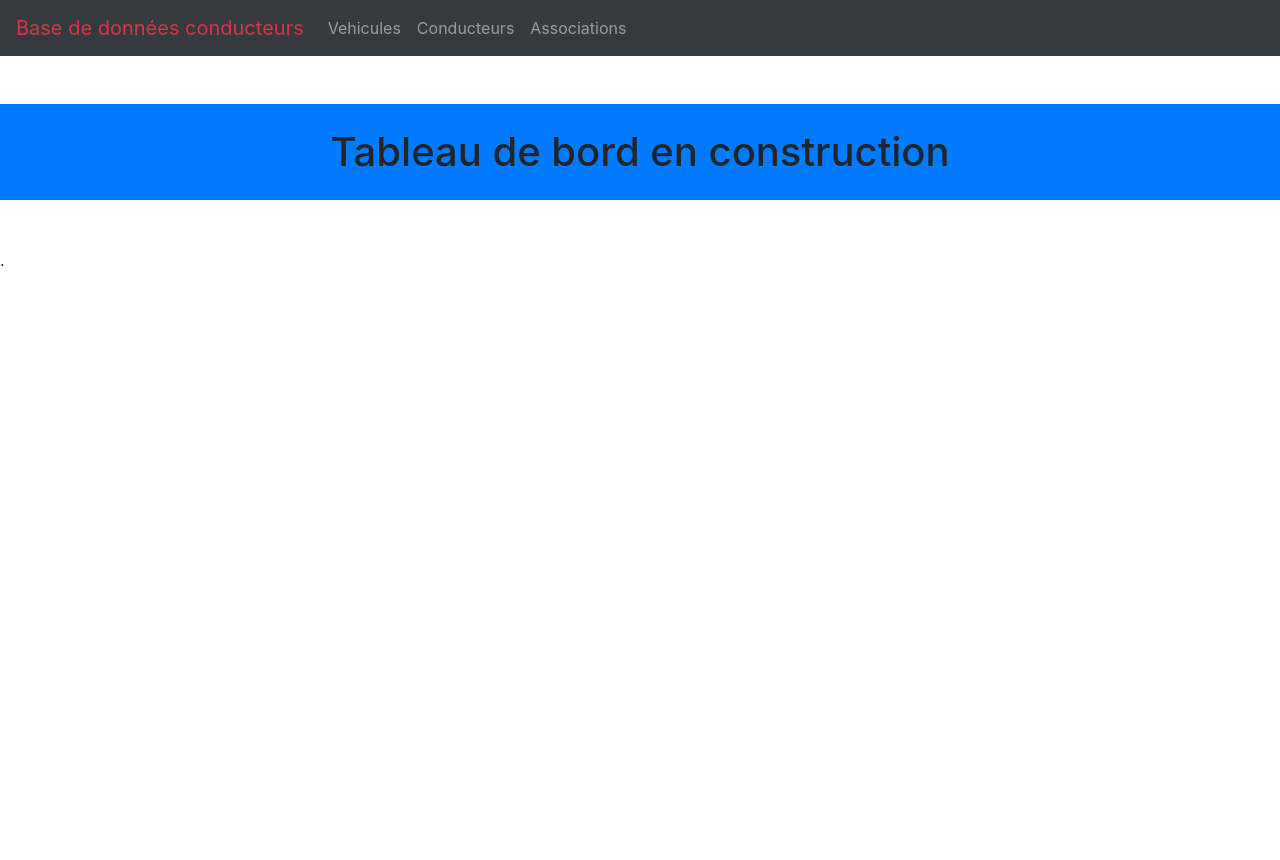
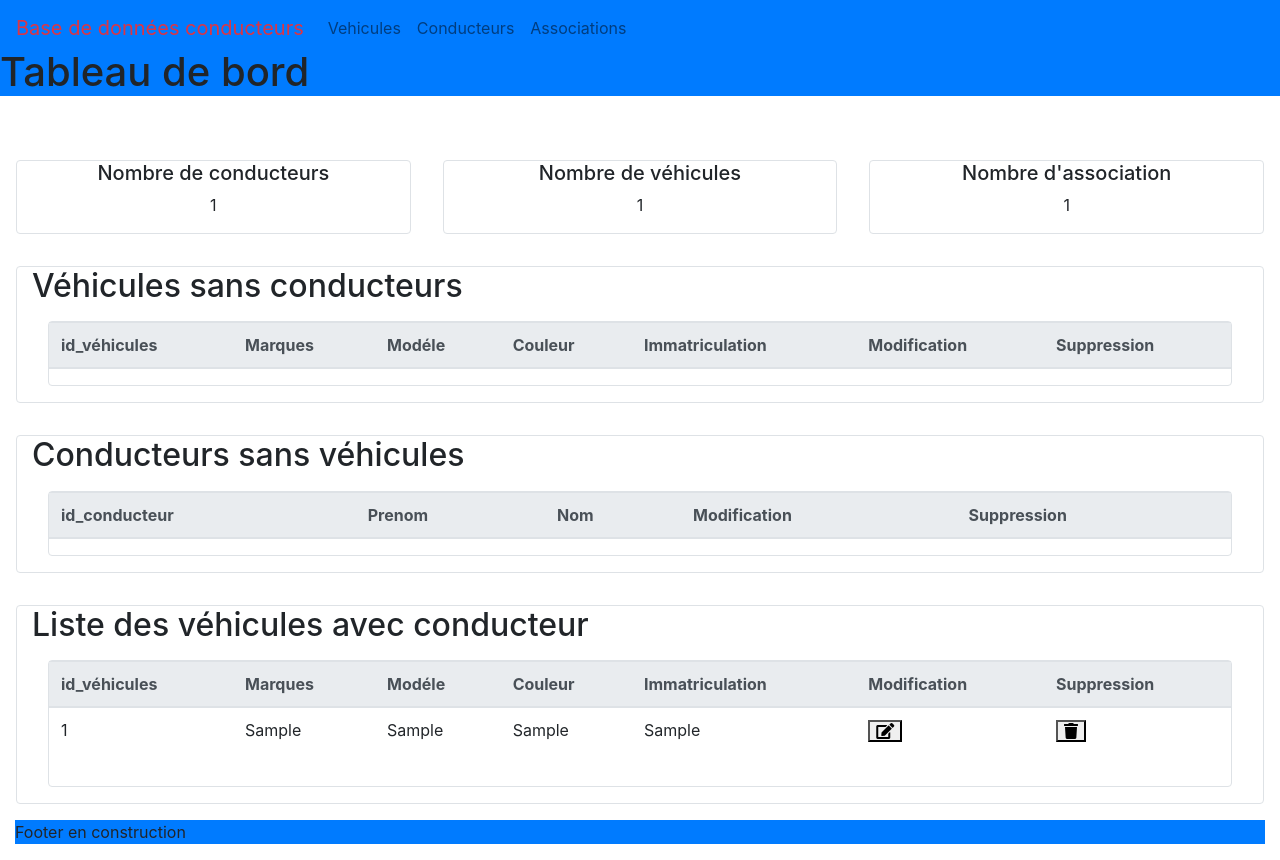
Before and after one commit to Kawa38/EvalPHP, a PHP site: page / in a window 1280 px wide. Before the commit the page ends 266 px from the top, so only its background shows below. Run offline with PHP 8.4, Linux system fonts and the light colour scheme; tables that the repository leaves empty or names only in its code hold one stand-in row (values such as "Sample post"); lists and menus that the app fills with data are empty; some libraries are stand-ins or nearby versions.

Commit message:
Ajout du tableau de bord

```diff
--- a/associations.php
+++ b/associations.php
@@ -8,10 +8,14 @@ require_once "./controller/read.associations.php";
 
 
 //affichage liste
+echo '<h2> liste des associations </h2>';
 require_once "./partials/list.associations.php" ;
 
 
 //affichage formulaire
-require_once "./partials/new.association.php"
+echo '<h2>Ajouter une association</h2>';
+require_once "./partials/new.association.php";
 
+// affichage footer
+require_once "./partials/footer.php"
 ?>
--- /dev/null
+++ b/controller/tableaubord.php
@@ -0,0 +1,39 @@
+<?php
+require_once "database.php";
+
+//Préparation des requétes pour le tableau de bord et fonction d'éxécution
+//Liste des véhicules avec conducteur
+
+    $reqVehiculeAvecConducteur = $db->prepare(
+    "SELECT * FROM vehicule
+    JOIN association_vehicule_conducteur ON vehicule.id_vehicule = association_vehicule_conducteur.id_vehicule
+    JOIN conducteur ON association_vehicule_conducteur.id_conducteur = conducteur.id_conducteur
+    ");
+
+//Véhicules sans conducteurs
+    $reqVehiculeSansConducteur = $db->prepare(
+    "SELECT * FROM vehicule
+    LEFT JOIN association_vehicule_conducteur ON vehicule.id_vehicule = association_vehicule_conducteur.id_vehicule
+    WHERE association_vehicule_conducteur.id_vehicule IS NULL
+    ");
+
+
+//Conducteurs sans véhicules
+$reqConducteurSansVehicule = $db->prepare(
+    "SELECT * FROM conducteur
+    LEFT JOIN association_vehicule_conducteur ON conducteur.id_conducteur = association_vehicule_conducteur.id_conducteur
+    WHERE association_vehicule_conducteur.id_conducteur IS NULL
+    ");
+
+
+function executerequete($req){
+    // Exécution de la requete
+    $req->execute();
+    // traitement des résultats
+    $liste = $req->fetchAll(PDO::FETCH_ASSOC);
+    //Ferme le curseur, permettant à la requête d'être de nouveau exécutée
+    $req->closeCursor();
+    //vérif résulat
+    //var_dump($liste);
+    return $liste;
+}
--- a/controller/update.association.php
+++ b/controller/update.association.php
@@ -2,6 +2,7 @@
 require_once "database.php";
 
 // test  $_POST[id] non null
+echo var_dump($_POST);
 if(!empty($_POST['id_conducteur']))
 {
     // préparation de la requete
@@ -22,7 +23,7 @@ if(!empty($_POST['id_conducteur']))
     // Cloture
         $req->closeCursor();
 
-    // Gérer les redirections
+// Gérer les redirections
             if ($result) {
             header("Location: ../associations.php");
             }
--- a/index.php
+++ b/index.php
@@ -1,2 +1,11 @@
-<?php require_once "./partials/header.php" ?>
-<?php require_once "./partials/tableaubord.php" ?>
+<div class="container-fluid" >
+    <?php require_once "./partials/header.php" ?>
+</div>
+
+<div class="container-fluid" >
+    <h1 class="my-5 text-center bg-primary bg-opacity-50 row">Tableau de bord </h1>
+    <?php require_once "./partials/tableaubord.php" ?>
+</div>
+<div class="container-fluid" >
+    <?php require_once "./partials/footer.php" ?>
+</div>
--- /dev/null
+++ b/partials/footer.php
@@ -0,0 +1 @@
+<p class="bg-primary"> Footer en construction </p>
--- a/partials/header.php
+++ b/partials/header.php
@@ -13,7 +13,7 @@
 
 <body>
     <header>
-        <nav class="navbar navbar-expand navbar-dark bg-dark">
+        <nav class="navbar navbar-expand navbar-light bg-primary  fixed-top ">
 
             <a href="index.php" class="navbar-brand text-danger">Base de données conducteurs</a>
 
--- a/partials/list.conducteurs.php
+++ b/partials/list.conducteurs.php
@@ -1,9 +1,9 @@
 
 
-<h1 class="my-5 text-center bg-primary p-4">Liste des conducteurs</h1>
 
+<section class= "border border-primary-subtle m-3 rounded">
 <table>
-    <table class="table">
+    <table class="table table-hover">
     <thead class="thead-light">
         <tr>
             <th>id_conducteur</th>
@@ -21,20 +21,20 @@
                 <td><?= $conducteur["prenom"] ?></td>
                 <td>
                     <form action="partials/modify.conducteur.php" method="post" >
-                            <input hidden type="text" name="id" value="<?= $conducteur['id_conducteur'] ?> ">
+                            <input class="form-control" hidden type="text" name="id" value="<?= $conducteur['id_conducteur'] ?> ">
                             <button class="" type="submit"><i class="fa fa-edit"> </i>
                             </button>
                     </form>
                 </td>
                 <td>
                     <form action="controller/delete.conducteur.php" method="post" onSubmit="return confirm('confirmez la suppression de l'id : <?= $conducteur['id_conducteur'] ?>')">
-                            <input hidden type="text" name="id" value="<?= $conducteur['id_conducteur'] ?> ">
+                            <input class="form-control" hidden type="text" name="id" value="<?= $conducteur['id_conducteur'] ?> ">
                             <button class="" type="submit"><i class="fa fa-trash"> </i>
                             </button>
                     </form>
                 </td>
             </tr>
             <?php endforeach ?>
-        </table>
     <tbody>
 </table>
+</section>
--- a/partials/list.vehicules.php
+++ b/partials/list.vehicules.php
@@ -1,8 +1,8 @@
 
-<h1 class="my-5 text-center bg-primary p-4">Liste des véhicules</h1>
 
-<table class="table">
-    <thead>
+<section class= "border border-primary-subtle m-3 rounded">
+<table class="table table-hover">
+    <thead class="thead-light">
         <tr>
             <th>id_véhicules</th>
             <th>Marques</th>
@@ -25,14 +25,14 @@
 
             <td>
                 <form action="partials/modify.vehicule.php" method="post" >
-                        <input hidden type="text" name="id" value="<?= $vehicule['id_vehicule'] ?> ">
+                        <input class="form-control" hidden type="text" name="id" value="<?= $vehicule['id_vehicule'] ?> ">
                         <button class="" type="submit"><i class="fa fa-edit"> </i>
                         </button>
                 </form>
             </td>
             <td>
                 <form action="controller/delete.vehicule.php" method="post" onSubmit="return confirm('confirmez la suppression de l'id : <?= $vehicule['id_vehicule'] ?>')">
-                        <input hidden type="text" name="id" value="<?= $vehicule['id_vehicule'] ?> ">
+                        <input class="form-control" hidden type="text" name="id" value="<?= $vehicule['id_vehicule'] ?> ">
                         <button class="" type="submit"><i class="fa fa-trash"> </i>
                         </button>
                 </form>
@@ -42,3 +42,4 @@
         <?php endforeach ?>
     <tbody>
 </table>
+    </section>
--- a/partials/tableaubord.php
+++ b/partials/tableaubord.php
@@ -1,8 +1,70 @@
 <?php
 require_once "./Controller/read.conducteurs.php";
 require_once "./Controller/read.vehicules.php";
-require_once "./Controller/read.associations.php"
-//var_dump($conducteurs);
+require_once "./Controller/read.associations.php";
+require_once "./Controller/tableaubord.php";
+
+//var_dump($conducteurs); echo "<br>";echo "<br>";
+//var_dump($vehicules); echo "<br>";
 ?>
 
-<h1 class="my-5 text-center bg-primary p-4">Tableau de bord en construction </h1>.
+
+<section class="row justify-content-evenly text-center">
+    <div class= "col border border-primary-subtle m-3 rounded">
+        <h5>Nombre de conducteurs</h5>
+        <p>
+        <?= count($conducteurs) ?>
+        </p>
+    </div>
+
+    <div class= "col border border-primary-subtle m-3 rounded">
+        <h5>Nombre de véhicules</h5>
+        <p>
+        <?= count($vehicules) ?>
+        </p>
+    </div>
+
+    <div class= "col border border-primary-subtle m-3 rounded">
+        <h5>Nombre d'association</h5>
+        <p>
+        <?= count($associations) ?>
+        </p>
+    </div>
+</section>
+
+<section class="row">
+    <div class= "col border border-primary-subtle m-3 rounded">
+        <h2>Véhicules sans conducteurs</h2>
+
+        <p>
+            <?php
+            $vehicules = executerequete($reqVehiculeSansConducteur);
+            //var_dump($conducteurs);
+            require_once "list.vehicules.php";
+            ?>
+        </p>
+    </div>
+
+    <div class= "col border border-primary-subtle m-3 rounded">
+        <h2>Conducteurs sans véhicules</h2>
+        <p>
+            <?php
+            $conducteurs = executerequete($reqConducteurSansVehicule);
+                //var_dump($conducteurs);
+            require "list.conducteurs.php";
+            ?>
+        </p>
+    </div>
+</section>
+<section class="row">
+    <div class= "col border border-primary-subtle m-3 rounded">
+        <h2>Liste des véhicules avec conducteur</h2>
+        <p>
+            <?php
+            $vehicules = executerequete($reqVehiculeAvecConducteur);
+            //var_dump($vehicules);
+            require "list.vehicules.php";
+            ?>
+        </p>
+    </div>
+</section>
--- a/vehicules.php
+++ b/vehicules.php
@@ -6,10 +6,14 @@
 require_once "./controller/read.vehicules.php";
 
 //affichage liste
+echo '<h2>Liste des véhicules</h2>';
 require_once "./partials/list.vehicules.php" ;
 
 //affichage formulaire
+echo '<h2>Ajouter un véhicule</h2>';
 require_once "./partials/new.vehicule.php";
 
+// affichage footer
+require_once "./partials/footer.php"
 
 ?>
```
Also changed, not shown: conducteurs.php (+4 -5 lines), partials/list.associations.php (+40 -13 lines), partials/modify.association.php (+19 -31 lines), partials/modify.conducteur.php (+12 -6 lines), partials/modify.vehicule.php (+21 -17 lines), partials/new.association.php (+11 -9 lines), partials/new.conducteur.php (+11 -10 lines), partials/new.vehicule.php (+15 -14 lines).
